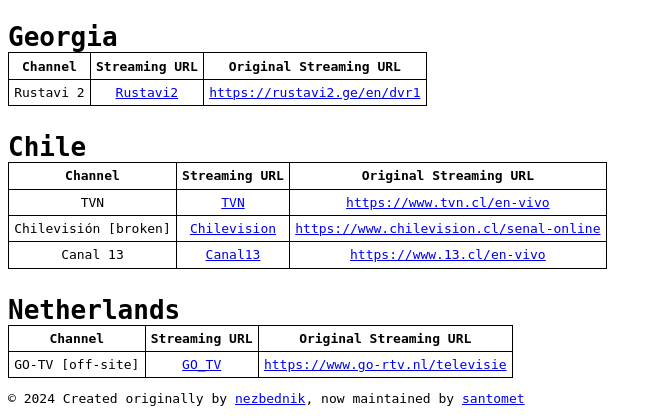
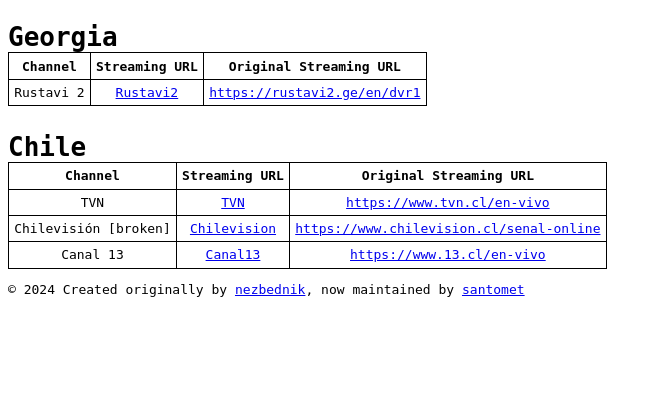
Before and after one commit to santomet/sktv-forwarders, a PHP site: page / in a window 1280 px wide. Shown: the part 1214-1633 px from the top of the page, without its empty margins (0-662 px from the left). After the commit the page ends 1511 px from the top, so only its background shows below. Run offline with PHP 8.4, Linux system fonts and the light colour scheme.

Commit message:
Remove GO-TV

```diff
--- a/channels.inc.php
+++ b/channels.inc.php
@@ -101,8 +101,3 @@
 */
 
 add_country($channels, "Chile", "cl", $chan_cl);
-
-$chan_nl = array();
-add_channel($chan_nl, "GO-TV [off-site]", "GO_TV", "https://www.go-rtv.nl/televisie");
-
-add_country($channels, "Netherlands", "nl", $chan_nl);
--- a/get.php
+++ b/get.php
@@ -296,9 +296,6 @@
 else if ($channel == "Canal13") {
     loc(canal13("bFL1IVq9RNGlWQaqgiFuNw"));
 }
-else if ($channel == "GO_TV") {
-    loc("https://gortv-m3u.7m.pl/grab.php");
-}
 else {
     header("Status: 404");
     header("Content-Type: text/plain");
```
